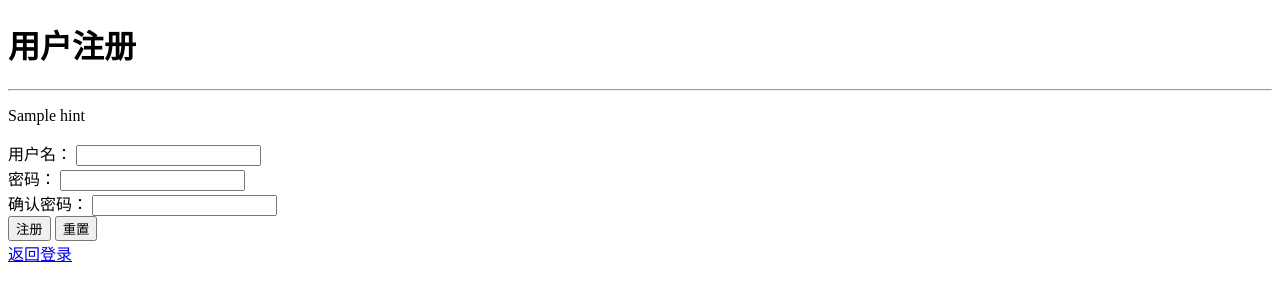
After one commit to yisha0307/PYTHON-STUDY, a Django app: template OA/templates/signup.html in a window 1280 px wide. The commit adds this page. Shown: the top 301 px of the page. Run offline with Django 3.2, Linux system fonts and the light colour scheme; the template is opened without the code that fills it: most values are stand-ins (such as "Sample title", 1, 10 or a date in 2020).

Commit message:
add signup.html

```diff
--- a/OA/OA/settings.py
+++ b/OA/OA/settings.py
@@ -82,7 +82,7 @@ DATABASES = {
         'HOST': '127.0.0.1',
         'PORT': 3306,
         'USER': 'root',
-        'PASSWORD': '123456'
+        'PASSWORD': '123456CC'
     }
 }
 
--- a/OA/OA/urls.py
+++ b/OA/OA/urls.py
@@ -21,5 +21,7 @@ urlpatterns = [
     path('admin/', admin.site.urls),
     path('hrs/', include('hrs.urls')),
     path('', views.show_subjects),
-    path('teachers/', views.show_teachers)
+    path('teachers/', views.show_teachers),
+    path('praise/', views.praise_or_criticize),
+    path('criticize/', views.praise_or_criticize),
 ]
--- /dev/null
+++ b/OA/templates/signup.html
@@ -0,0 +1,34 @@
+<!DOCTYPE html>
+<html lang="en">
+<head>
+    <meta charset="UTF-8">
+    <meta name="viewport" content="width=device-width, initial-scale=1.0">
+    <meta http-equiv="X-UA-Compatible" content="ie=edge">
+    <title>用户注册</title>
+</head>
+<body>
+    <h1>用户注册</h1>
+    <hr>
+    <p class='hint'>{{hint}}</p>
+    <form action='/register/' method='post'>
+        {% csrf_token %}
+        <div class='input'>
+            <label for='username'>用户名：</label>
+            <input type='text' id='username' name='username'>
+        </div>
+        <div class='input'>
+            <label for='password'>密码：</label>
+            <input type="password" id="password" name="password">
+        </div>
+        <div class='input'>
+            <label for='repassword'>确认密码：</label>
+            <input type="password" id="repassword" name="repassword">
+        </div>
+        <div class='input'>
+            <input type='submit' value='注册'>
+            <input type='reset' value='重置'>
+        </div>
+    </form>
+    <a href='/login'>返回登录</a>
+</body>
+</html>
```
Also changed, not shown: OA/templates/teachers.html (+21 -2 lines), OA/vote/models.py (+12 -0 lines), OA/vote/views.py (+16 -0 lines), OA/vote/migrations/0002_user.py (added).
